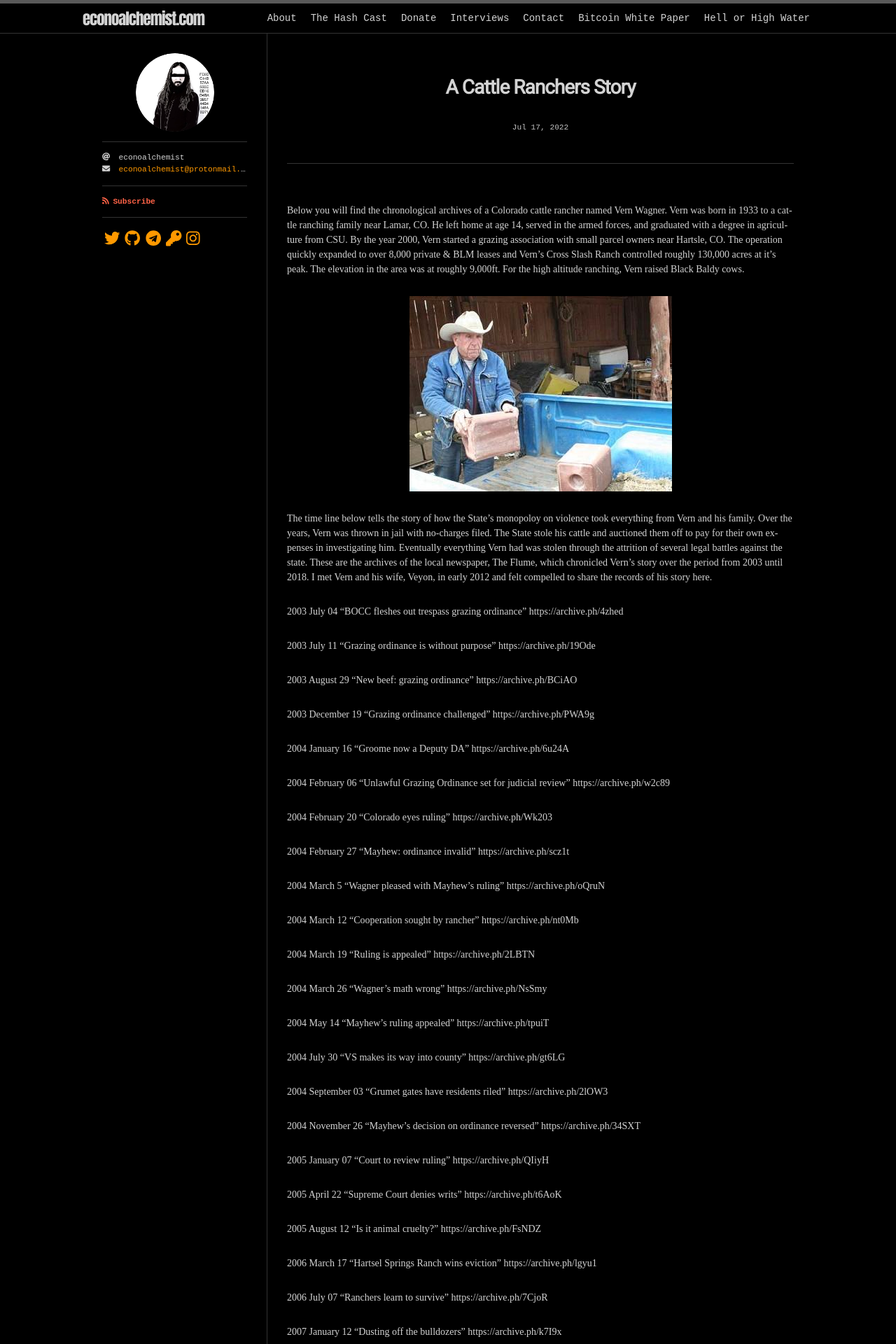
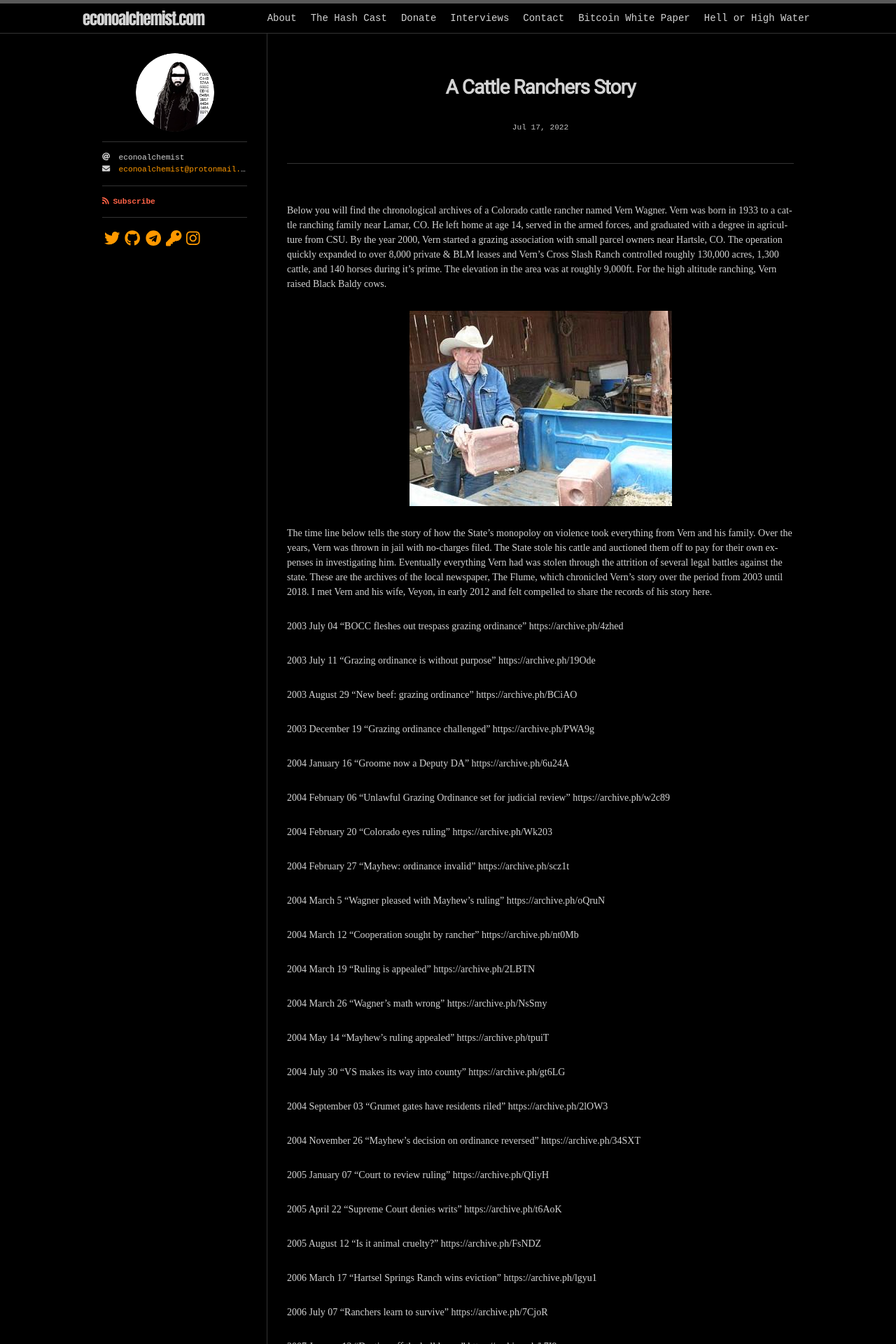
Before and after one commit to econoalchemist/econoalchemist.github.io, a Jekyll site: the page built from _posts/2022-07-17-A-Cattle-Ranchers-Story.md, in a window 1280 px wide. Shown: the top 1920 px of the page at 70% size. Built offline with Jekyll 4.4.1, drawn with Linux system fonts in a browser that asks for light colours; nearby versions of some CDN libraries; some web fonts are replaced; our own code applies the rules of GitHub Pages for plain Markdown files; some of the changed text lies outside the part shown.

Commit message:
Update 2022-07-17-A-Cattle-Ranchers-Story.md

```diff
--- a/_posts/2022-07-17-A-Cattle-Ranchers-Story.md
+++ b/_posts/2022-07-17-A-Cattle-Ranchers-Story.md
@@ -1,4 +1,4 @@
-Below you will find the chronological archives of a Colorado cattle rancher named Vern Wagner. Vern was born in 1933 to a cattle ranching family near Lamar, CO. He left home at age 14, served in the armed forces, and graduated with a degree in agriculture from CSU. By the year 2000, Vern started a grazing association with small parcel owners near Hartsle, CO. The operation quickly expanded to over 8,000 private & BLM leases and Vern's Cross Slash Ranch controlled roughly 130,000 acres at it's peak. The elevation in the area was at  roughly 9,000ft. For the high altitude ranching, Vern raised Black Baldy cows.
+Below you will find the chronological archives of a Colorado cattle rancher named Vern Wagner. Vern was born in 1933 to a cattle ranching family near Lamar, CO. He left home at age 14, served in the armed forces, and graduated with a degree in agriculture from CSU. By the year 2000, Vern started a grazing association with small parcel owners near Hartsle, CO. The operation quickly expanded to over 8,000 private & BLM leases and Vern's Cross Slash Ranch controlled roughly 130,000 acres, 1,300 cattle, and 140 horses during it's prime. The elevation in the area was at roughly 9,000ft. For the high altitude ranching, Vern raised Black Baldy cows.
 
 <p align="center">
 <img src="/assets/vernwagner.jpg">
```
